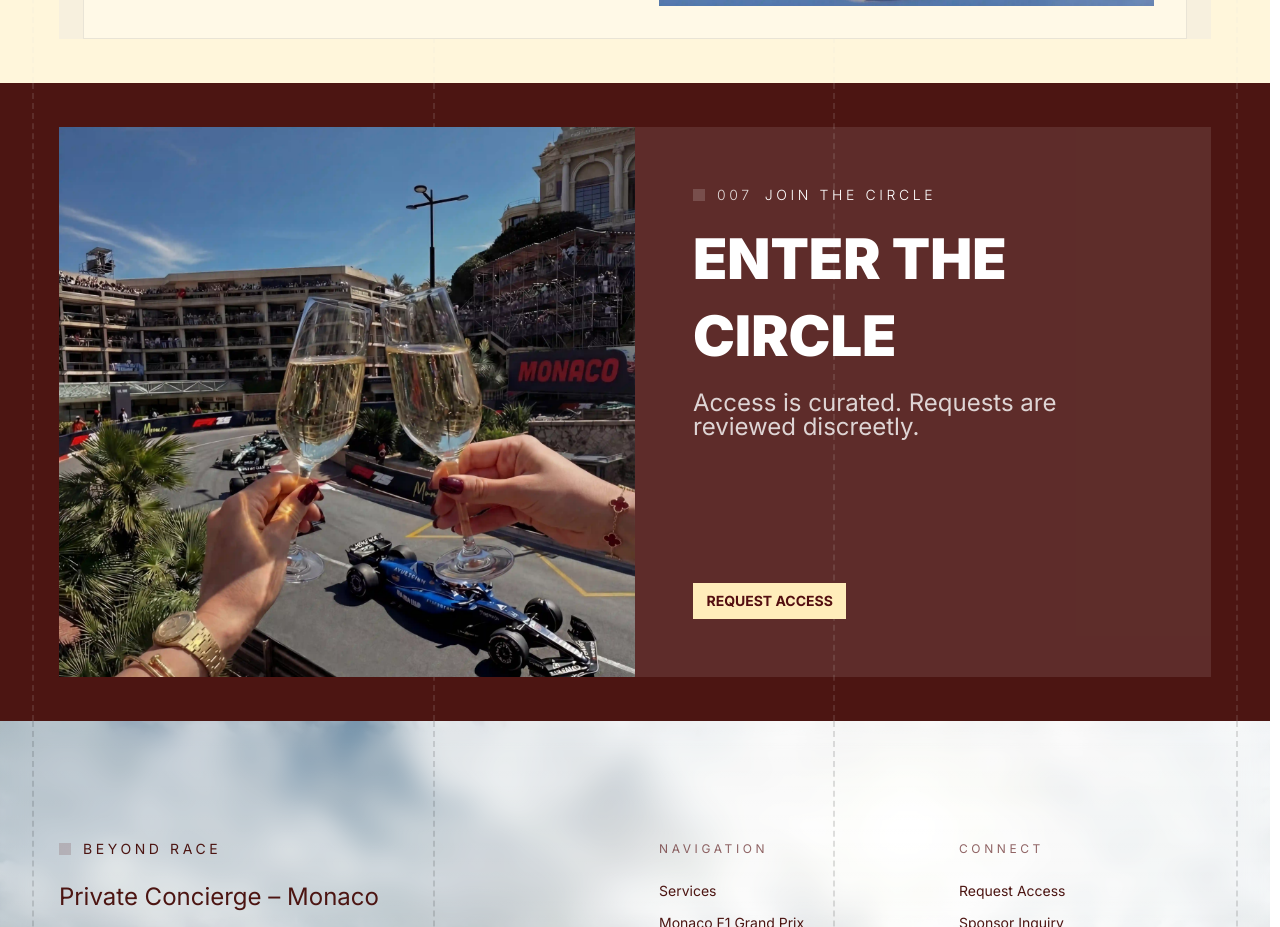
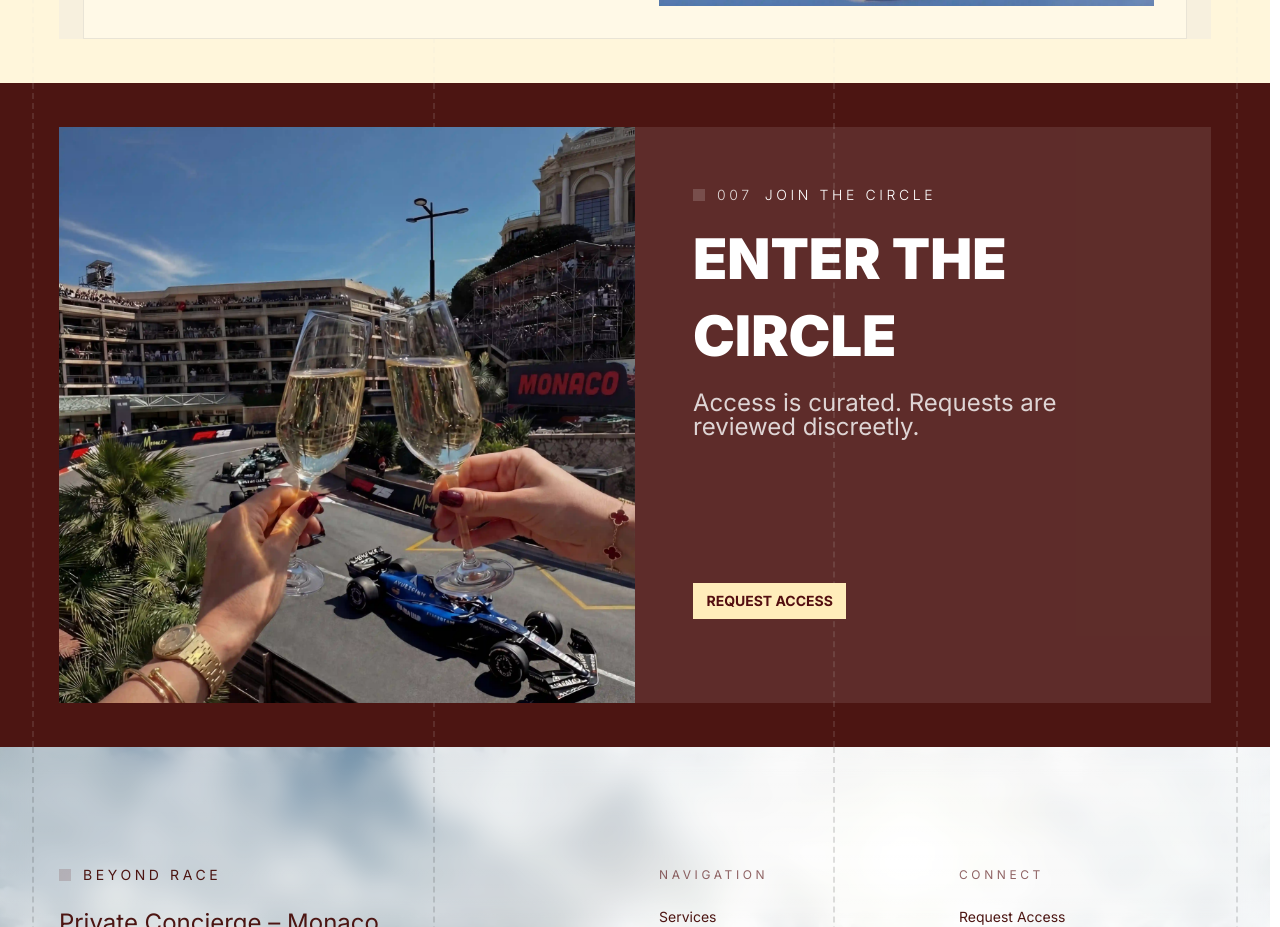
Before and after one commit to ping-media/circle-club, a Next.js app: page /services in a window 1280 px wide. Shown: the part 3240-4167 px from the top of the page. Built offline with nearby package versions, Linux system fonts and the light colour scheme.

Commit message:
fix: image is not showing on service page

```diff
--- a/components/joint-circle/joint-circle-section.tsx
+++ b/components/joint-circle/joint-circle-section.tsx
@@ -25,7 +25,7 @@ const JointCircleSection = () => {
         >
           {!isHome ? (
             // <div className="relative w-full aspect-4/3">
-            <div className="relative flex-1 w-full h-full">
+            <div className="relative aspect-4/4 w-full">
               <Image
                 src="/images/joint-circle/joint-circle.webp"
                 fill
```
